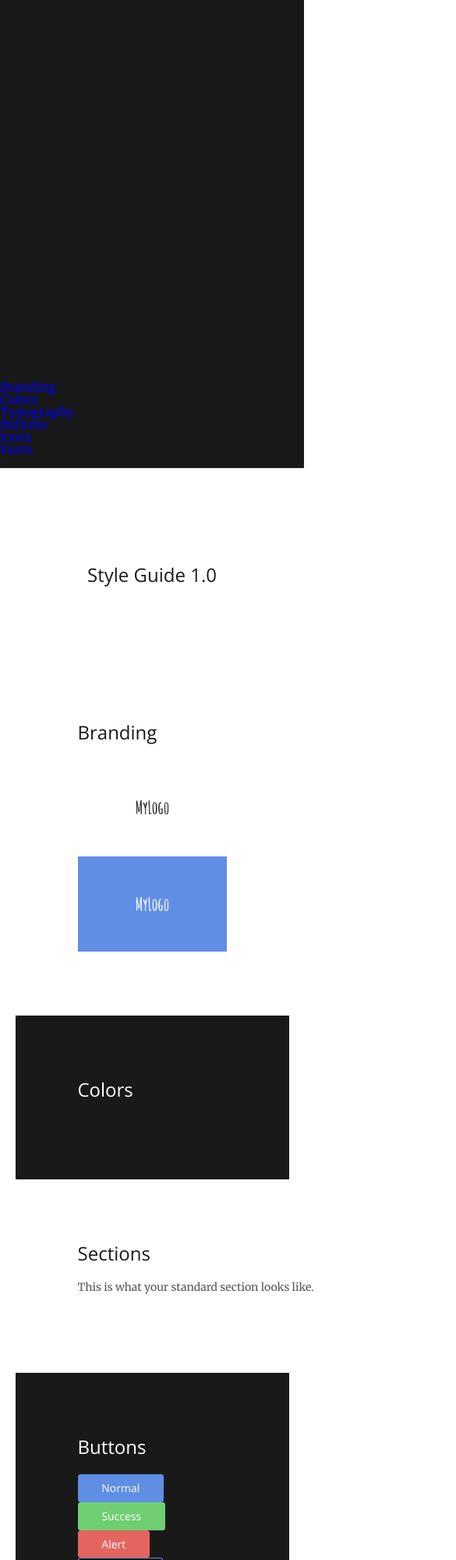
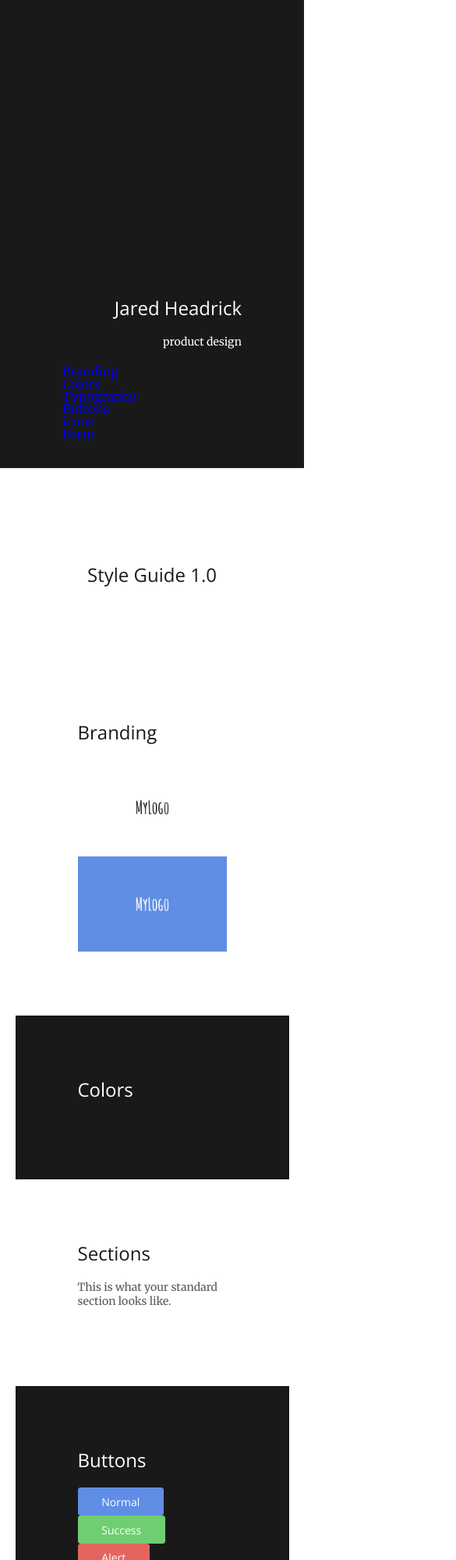
Before and after one commit to jrodhead/portfolio, a plain HTML site: page styleguide.html in a window 390 px wide. Shown: the top 2000 px of the page at 78% size, 585 px wide, since content can reach past the window. Drawn offline with nearby package versions, Linux system fonts and the light colour scheme.

Commit message:
responsive
changes to b&w template necessary for smaller screens

```diff
--- a/partials/_basic-style.scss
+++ b/partials/_basic-style.scss
@@ -295,7 +295,6 @@ main {
 }
 
 section {
-	padding: 5em;
 	@include clearfix;
 
 	&:nth-of-type(1) h2::before {
--- a/partials/_layout.scss
+++ b/partials/_layout.scss
@@ -1,6 +1,6 @@
 // breakpoints
 
-$S:     768px;
+$S:     600px;
 $M:     1024px;
 $L:     1600px;
 
--- a/scss/style-guide.scss
+++ b/scss/style-guide.scss
@@ -31,17 +31,20 @@ body {
 
 // page margins
 
-.page {
-	width:600px;
-	margin:0 auto;
+section, header {
+	padding: 5em;
 }
 
-header {
-	@extend .page
+.page {
+	width:100%;
+	max-width: 600px;
+	margin: 0 auto;
 }
 
 section, header {
-	> h1, > p {@extend .page;}
+	> h1, > p {
+		@extend .page;
+	}
 }
 
 // header
@@ -55,7 +58,7 @@ header {
 	}
 
 	h1 {
-		padding-top: 40rem;
+		padding-top: 30rem;
 	}
 }
 
```
Also changed, not shown: css/style-guide.css.
